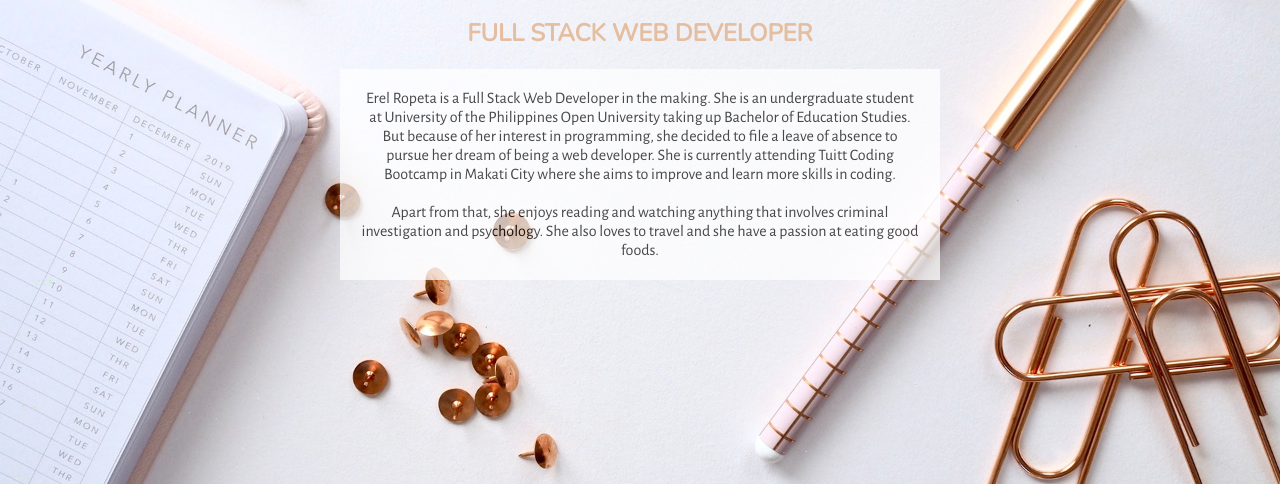
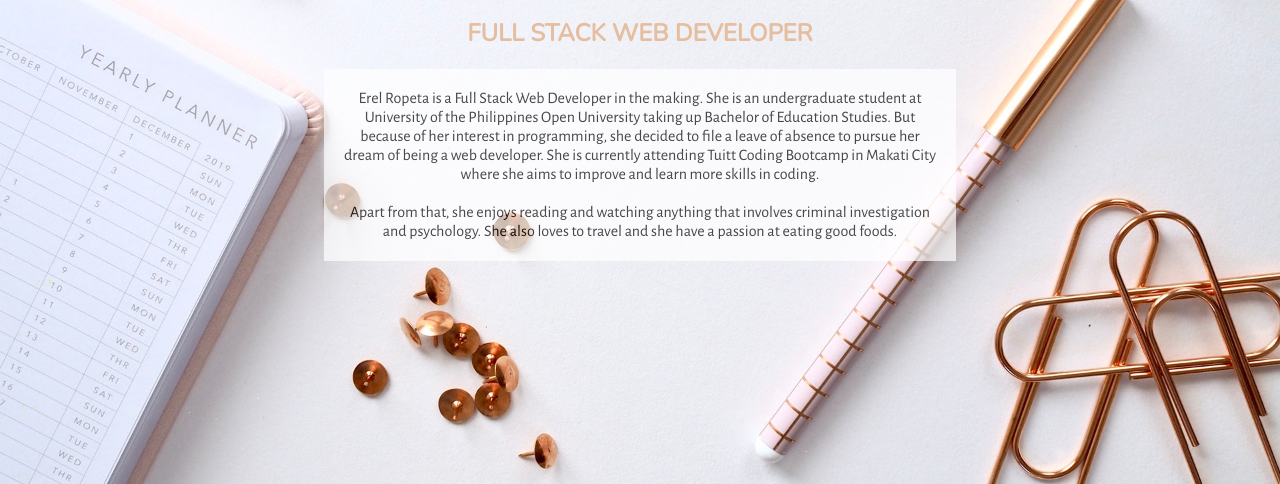
Before and after one commit to erelropeta/portfolio, a plain HTML site: page index.html in a window 1280 px wide. Shown: the part 316-800 px from the top of the page. Drawn offline with nearby package versions, Linux system fonts and the light colour scheme.

Commit message:
Made the container flexible to screen.

```diff
--- a/assets/styles/style.css
+++ b/assets/styles/style.css
@@ -38,7 +38,10 @@ h2 {
 }
 
 #container {
-	width: 600px;
-	margin: 0 auto;
+	width: auto;
+	margin-top: 0;
+	margin-bottom: 0;
+	margin-left: 25%;
+	margin-right: 25%;
 	text-align: center;
 }
```
